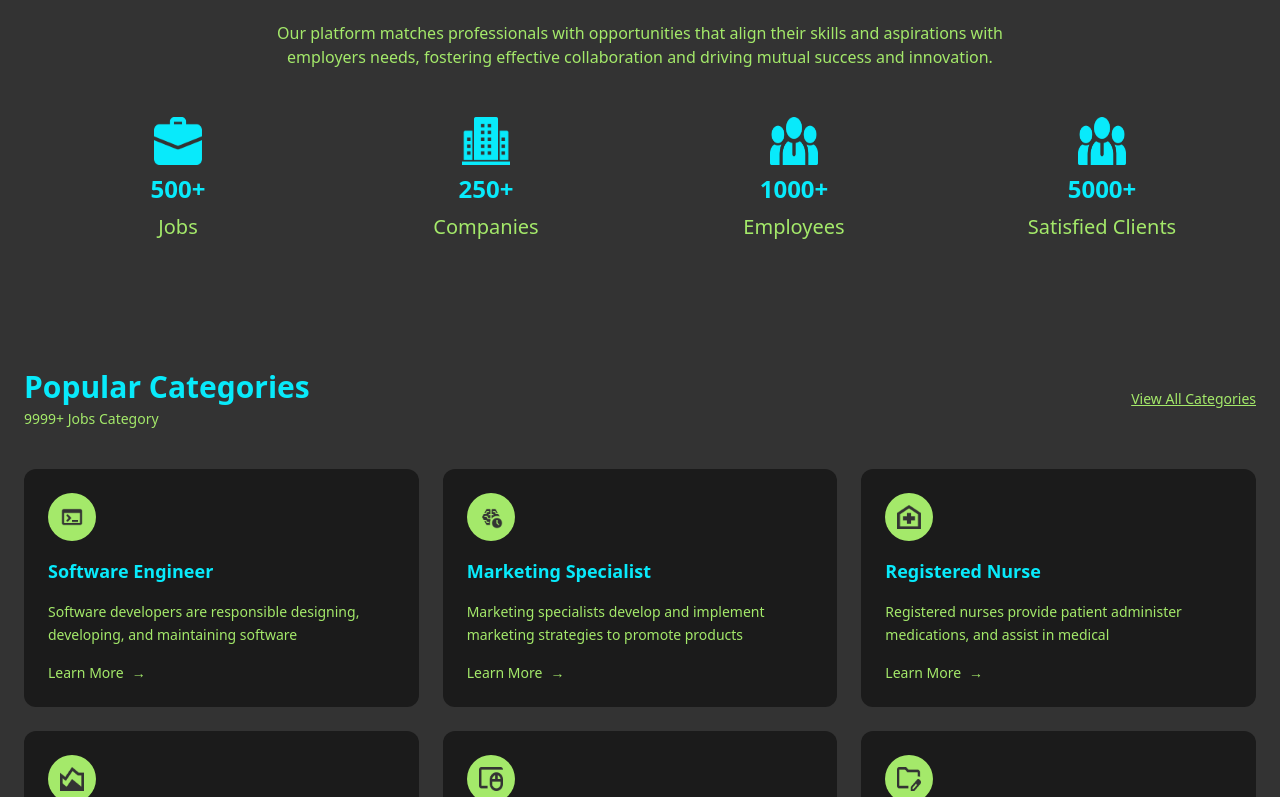
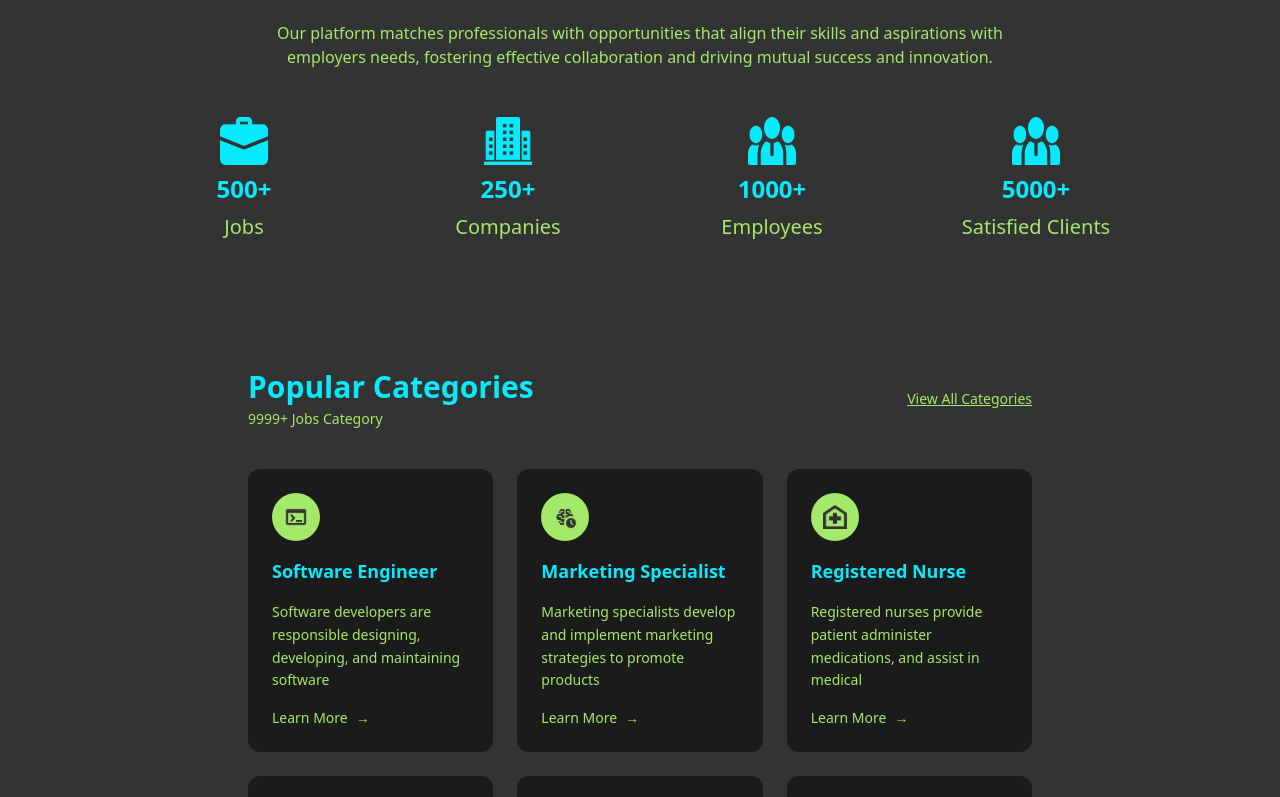
Before and after one commit to Osamakhan20/Cyphrr-frontend, a React (Vite) app: page / in a window 1280 px wide. Shown: the part 923-1720 px from the top of the page. Built offline with nearby package versions, Linux system fonts and the light colour scheme.

Commit message:
fix alignments

```diff
--- a/src/Layout/Footer.tsx
+++ b/src/Layout/Footer.tsx
@@ -13,8 +13,6 @@ const supportLinks = ["Technical Support"];
 export const Footer = () => {
   return (
     <footer className="bg-secondary">
-
-
       <div className="px-6 py-14">
         <div className="max-w-7xl mx-auto grid grid-cols-2 md:grid-cols-5 gap-8">
           <div>
@@ -56,7 +54,7 @@ export const Footer = () => {
             </ul>
           </div>
 
-          <div className="items-center">
+          <div>
             <h4 className="text-textGray font-semibold mb-3">Follow :</h4>
             <div className="flex gap-4">
               <InstgramIcon className="size-5 cursor-pointer text-primary" />
--- a/src/Layout/Form.tsx
+++ b/src/Layout/Form.tsx
@@ -22,7 +22,7 @@ const ContactSection = () => {
   return (
     <section className="bg-secondary px-6 py-20 -mt-80">
       <div className="max-w-5xl mx-auto text-center">
-        <p className="text-primary text-sm font-semibold mb-2">Get in Touch</p>
+        <p className="text-primary  font-semibold mb-2">Get in Touch</p>
 
         <h2 className="text-textGray text-3xl md:text-4xl font-bold mb-14">
           Have any questions, feel free to message us!
--- a/src/Layout/Frame.tsx
+++ b/src/Layout/Frame.tsx
@@ -28,10 +28,8 @@ export const FrameSection = () => {
   return (
     <section className="bg-primary px-6 py-20">
       <div className="max-w-7xl mx-auto text-center">
-        {/* Heading */}
         <h2 className="text-3xl font-bold text-black mb-14">How it Works?</h2>
 
-        {/* Steps */}
         <div className="grid grid-cols-1 sm:grid-cols-2 lg:grid-cols-4 gap-10">
           {steps.map((step) => (
             <div key={step.title} className="flex flex-col items-center">
--- a/src/Layout/PopularCategory.tsx
+++ b/src/Layout/PopularCategory.tsx
@@ -54,11 +54,11 @@ const categories: Category[] = [
 
 const PopularCategories = () => {
   return (
-    <section className="bg-secondary px-6 py-16">
+    <section className="bg-secondary px-62 py-16">
       <div className="max-w-7xl mx-auto">
         <div className="flex flex-col items-center md:flex-row md:justify-between gap-4 mb-10">
           <div className="text-center md:text-left">
-            <h2 className="text-textGray text-2xl md:text-3xl font-bold">
+            <h2 className="text-textGray text-2xl md:text-3xl font-bold" >
               Popular Categories
             </h2>
             <p className="text-primary text-sm mt-1">9999+ Jobs Category</p>
--- a/src/Layout/StatsticsItems.tsx
+++ b/src/Layout/StatsticsItems.tsx
@@ -20,7 +20,7 @@ export type Stat = StatItemProps;
 
 export const StatsGrid = ({ items, className }: { items: Stat[]; className?: string }) => {
   return (
-    <div className={`grid grid-cols-2 md:grid-cols-4  mt-12 ${className ?? ""}`}>
+    <div className={`grid grid-cols-2 md:grid-cols-4  mt-12 px-22 ${className ?? ""}`}>
       {items.map((s, i) => (
         <StatItem key={i} icon={s.icon} label={s.label} value={s.value} />
       ))}
```
